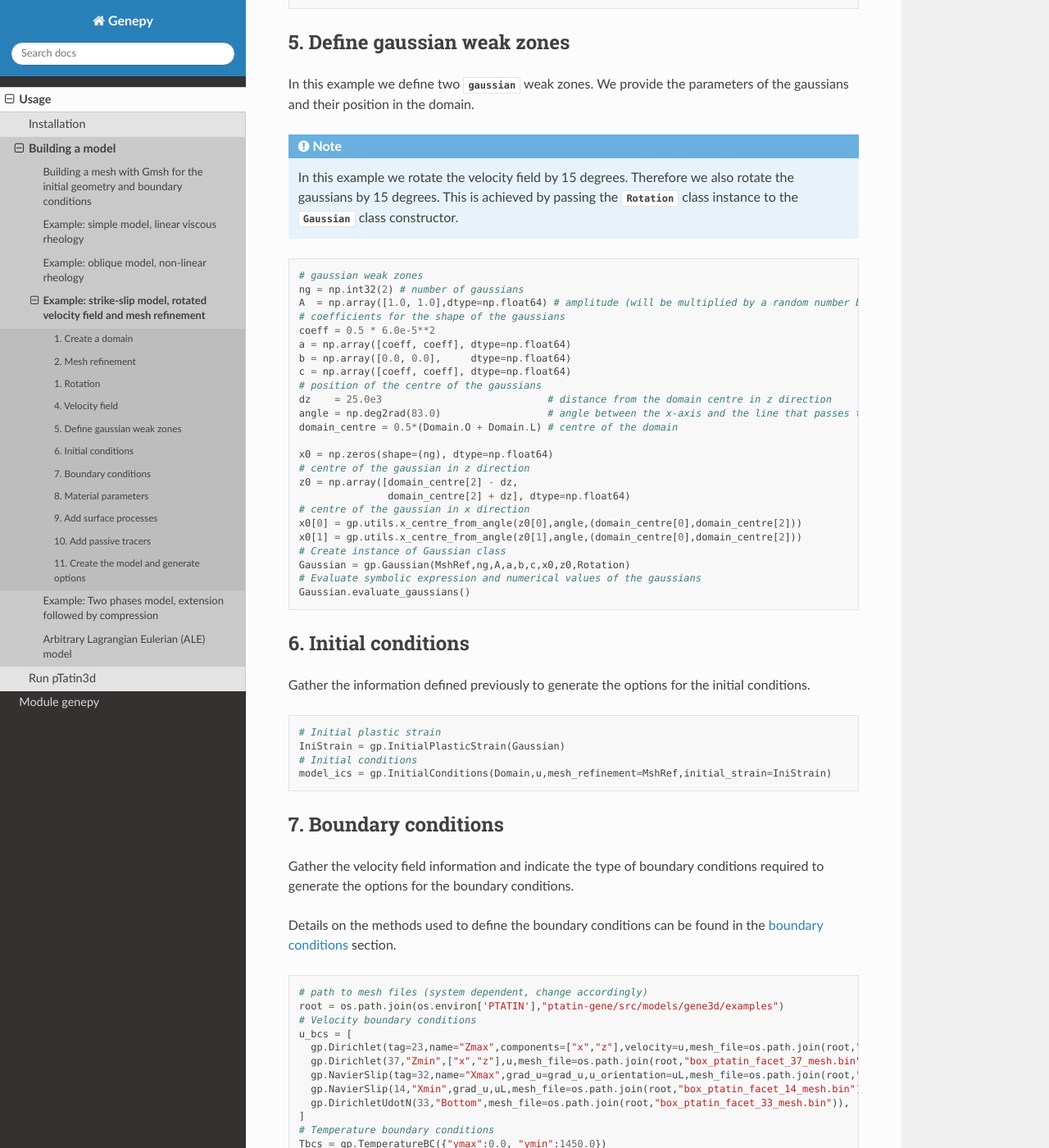
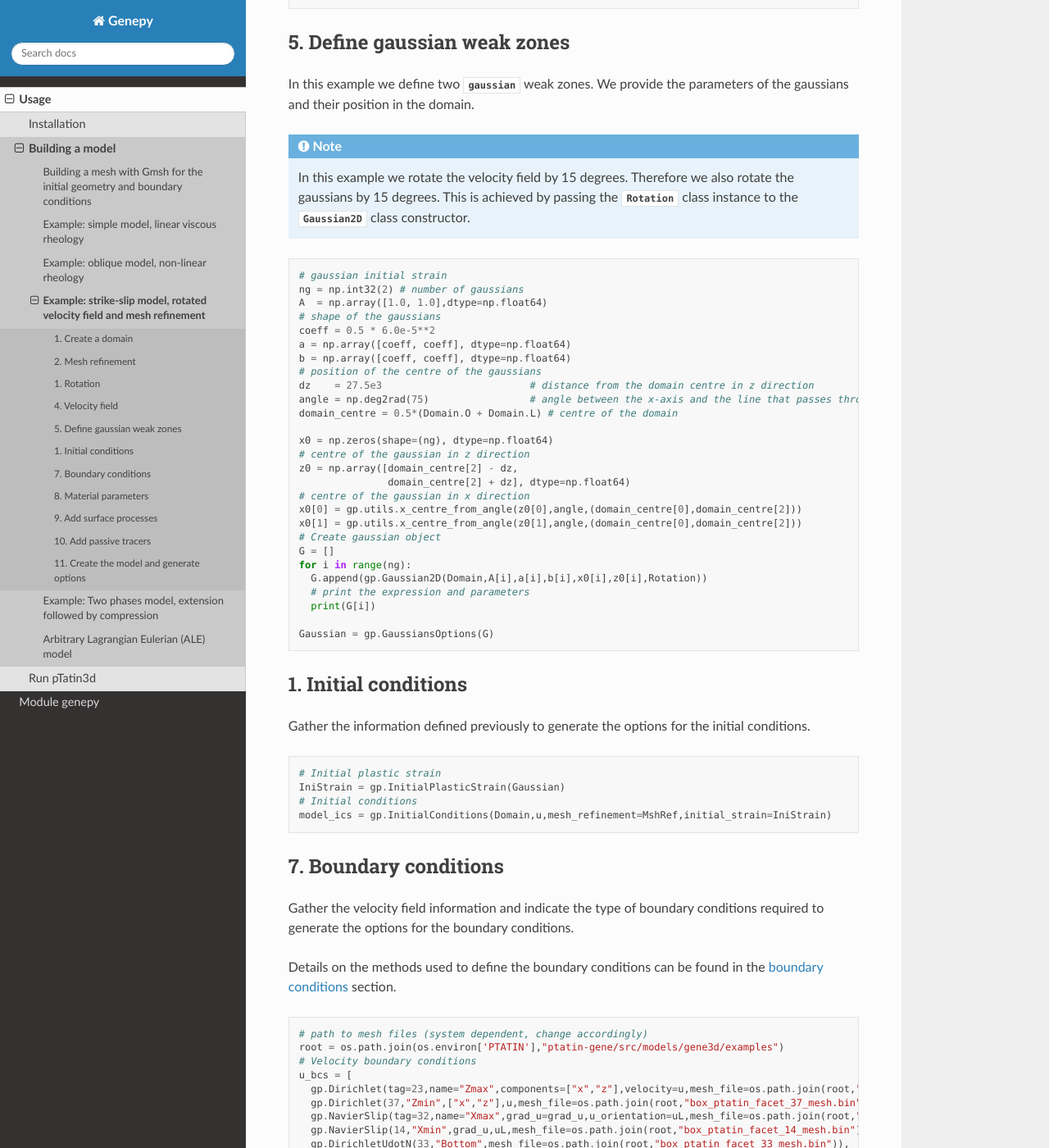
Before and after one commit to anthony-jourdon/Genepy, a Sphinx documentation site: the page built from docs/source/examples/strikeslip_model.rst, in a window 1280 px wide and 1400 px high, scrolled down 2040 px. Shown: the whole window at 82% size. Built offline with Sphinx 7.4.7 and the Read the Docs theme 3.1.0, drawn with Linux system fonts in a browser that asks for light colours.

Commit message:
Update documentation for example

```diff
--- a/docs/source/examples/strikeslip_model.rst
+++ b/docs/source/examples/strikeslip_model.rst
@@ -95,7 +95,7 @@ returns the orientation of the velocity field at the boundary.
 
 5. Define gaussian weak zones
 ~~~~~~~~~~~~~~~~~~~~~~~~~~~~~
-In this example we define two :py:class:`gaussian <genepy.Gaussian>` weak zones.
+In this example we define two :py:class:`gaussian <genepy.Gaussian2D>` weak zones.
 We provide the parameters of the gaussians and their position in the domain.
 
 .. note::
@@ -103,21 +103,20 @@ We provide the parameters of the gaussians and their position in the domain.
   Therefore we also rotate the gaussians by 15 degrees.
   This is achieved by passing the
   :py:class:`Rotation <genepy.Rotation>` class instance to the
-  :py:class:`Gaussian <genepy.Gaussian>` class constructor.
+  :py:class:`Gaussian2D <genepy.Gaussian2D>` class constructor.
 
 .. code-block:: python
 
-  # gaussian weak zones
+  # gaussian initial strain
   ng = np.int32(2) # number of gaussians
-  A  = np.array([1.0, 1.0],dtype=np.float64) # amplitude (will be multiplied by a random number between 0 and 1 to generate noise in the model)
-  # coefficients for the shape of the gaussians
+  A  = np.array([1.0, 1.0],dtype=np.float64)
+  # shape of the gaussians
   coeff = 0.5 * 6.0e-5**2
   a = np.array([coeff, coeff], dtype=np.float64)
-  b = np.array([0.0, 0.0],     dtype=np.float64)
-  c = np.array([coeff, coeff], dtype=np.float64)
+  b = np.array([coeff, coeff], dtype=np.float64)
   # position of the centre of the gaussians
-  dz    = 25.0e3                            # distance from the domain centre in z direction
-  angle = np.deg2rad(83.0)                  # angle between the x-axis and the line that passes through the centre of the domain and the centre of the gaussian
+  dz    = 27.5e3                         # distance from the domain centre in z direction
+  angle = np.deg2rad(75)                 # angle between the x-axis and the line that passes through the centre of the domain and the centre of the gaussian
   domain_centre = 0.5*(Domain.O + Domain.L) # centre of the domain
 
   x0 = np.zeros(shape=(ng), dtype=np.float64)
@@ -127,12 +126,16 @@ We provide the parameters of the gaussians and their position in the domain.
   # centre of the gaussian in x direction
   x0[0] = gp.utils.x_centre_from_angle(z0[0],angle,(domain_centre[0],domain_centre[2]))
   x0[1] = gp.utils.x_centre_from_angle(z0[1],angle,(domain_centre[0],domain_centre[2]))
-  # Create instance of Gaussian class
-  Gaussian = gp.Gaussian(MshRef,ng,A,a,b,c,x0,z0,Rotation)
-  # Evaluate symbolic expression and numerical values of the gaussians
-  Gaussian.evaluate_gaussians()
+  # Create gaussian object
+  G = []
+  for i in range(ng):
+    G.append(gp.Gaussian2D(Domain,A[i],a[i],b[i],x0[i],z0[i],Rotation))
+    # print the expression and parameters
+    print(G[i])
 
-6. Initial conditions
+  Gaussian = gp.GaussiansOptions(G)
+
+1. Initial conditions
 ~~~~~~~~~~~~~~~~~~~~~
 Gather the information defined previously to generate the options for the initial conditions.
 
```
